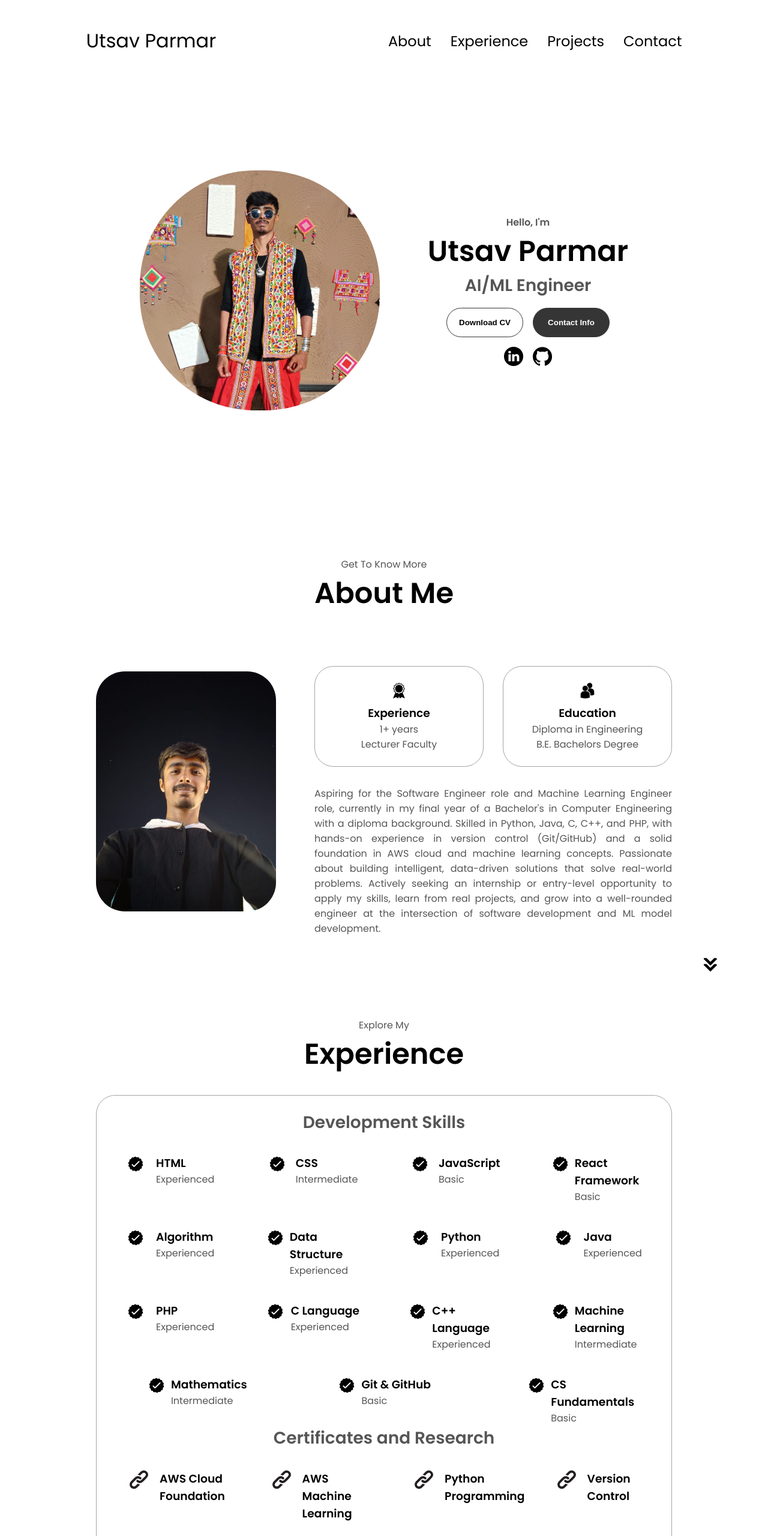
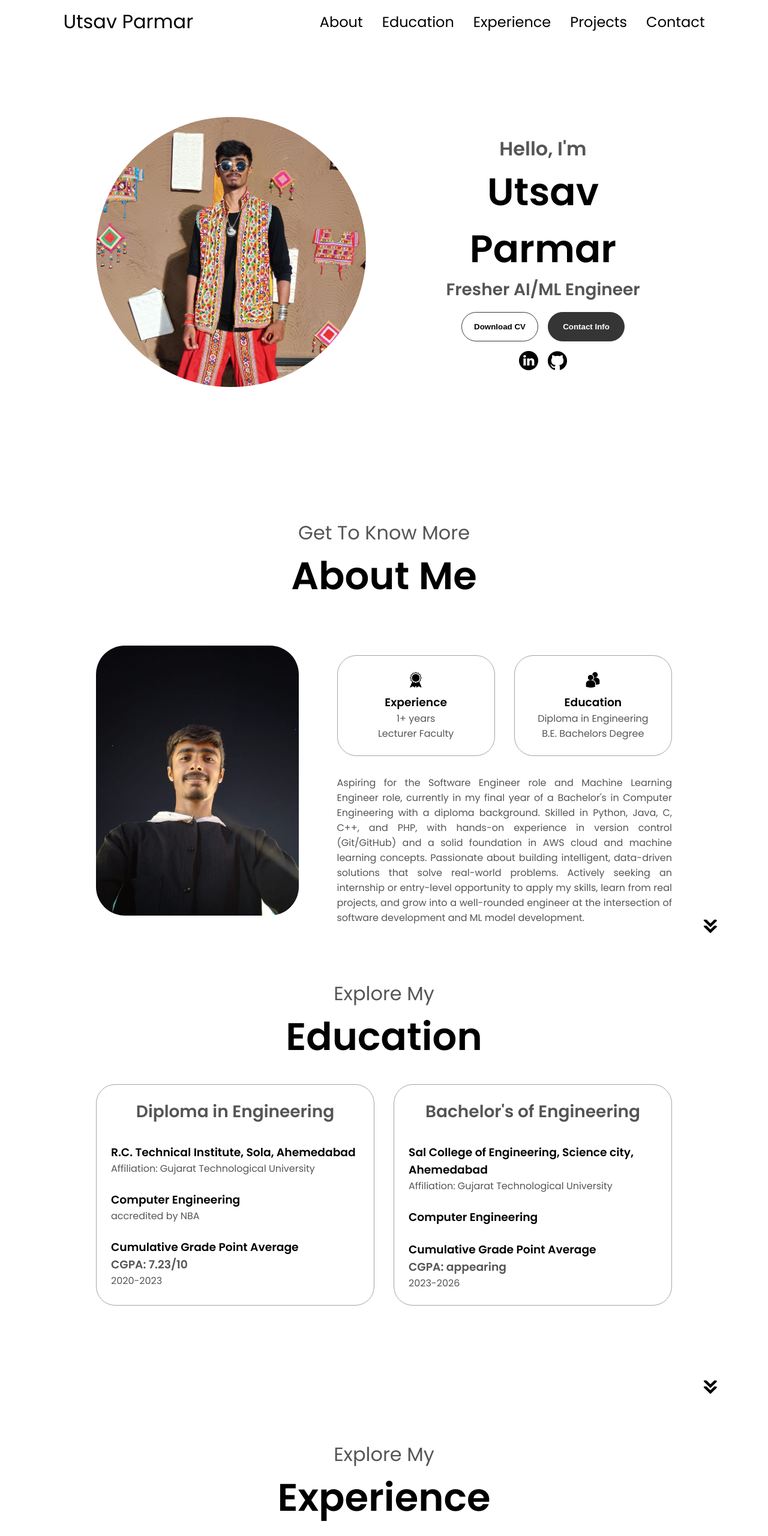
Before and after one commit to utsav7parmar/Utsav_Portfolio, a plain HTML site: page index.html in a window 1280 px wide. Shown: the top 2560 px of the page at 60% size. Drawn offline with Linux system fonts and the light colour scheme.

Commit message:
addEducationSection

```diff
--- a/index.html
+++ b/index.html
@@ -6,6 +6,7 @@
     <title>My Portfolio</title>
     <link rel="stylesheet" href="style.css">
     <link rel="stylesheet" href="mediaqueries.css">
+    <link href="https://cdnjs.cloudflare.com/ajax/libs/font-awesome/6.0.0-beta3/css/all.min.css" rel="stylesheet">
 </head>
 
 <body>
@@ -15,7 +16,7 @@
         <div>
             <ul class="nav-links">
                 <li><a href="#about">About</a></li>
-                <!-- <li><a href="#education">Education</a></li> -->
+                <li><a href="#education">Education</a></li>
                 <li><a href="#experience">Experience</a></li>
                 <li><a href="#projects">Projects</a></li>
                 <li><a href="#contact">Contact</a></li>
@@ -33,7 +34,7 @@
             </div>
             <div class="menu-links">
                 <li><a href="#about" onclick="toggleMenu()">About</a></li>
-                <!-- <li><a href="#education" onclick="toggleMenu()">Education</a></li> -->
+                <li><a href="#education" onclick="toggleMenu()">Education</a></li>
                 <li><a href="#experience" onclick="toggleMenu()">Experience</a></li>
                 <li><a href="#projects" onclick="toggleMenu()">Projects</a></li>
                 <li><a href="#contact" onclick="toggleMenu()">Contact</a></li>
@@ -43,12 +44,12 @@
     <!-- profile section -->
     <section id="profile">
         <div class="section__pic-container">
-            <img src="./assets/profile_pic7.webp" alt="Utsav Parmar profile picture" style="border-radius: 12rem; ">
+            <img src="./assets/profile_pic7.webp" alt="Utsav Parmar profile picture" style="border-radius: 14rem; ">
         </div>
         <div class="section__text">
             <p class="section__text__p1">Hello, I'm</p>
             <h1 class="title">Utsav Parmar</h1>
-            <p class="section__text__p2">AI/ML Engineer</p>
+            <p class="section__text__p2">Fresher AI/ML Engineer</p>
             <div class="btn-container">
                 <button
                     class="btn btn-color-2"
@@ -120,19 +121,60 @@
             src="./assets/arrow.png"
             alt="Arrow icon"
             class="icon arrow"
-            onclick="location.href='./#experience'"
+            onclick="location.href='./#education'"
         />
     </section>
     <!-- education section -->
-     <!-- <section id="education">
-
+     <section id="education">
+        <p class="section__text__p1">Explore My</p>
+        <h1 class="title">Education</h1>
+        <div class="education-details-container">
+            <div class="about-containers">
+                <!-- Diploma Study -->
+                <div class="details-container">
+                    <h2 class="education-sub-title">Diploma in Engineering</h2>
+                    <div class="article-containers">
+                        <!-- <article> -->
+                            <div>
+                                <h3>R.C. Technical Institute, Sola, Ahemedabad</h3>
+                                <p>Affiliation: Gujarat Technological University</p>
+                                <br/>
+                                <h3>Computer Engineering</h3>
+                                <p>accredited by NBA</p>
+                                <br/>
+                                <h3>Cumulative Grade Point Average<p>CGPA: 7.23/10</p></h3>
+                                <p>2020-2023</p>
+                            </div>
+                        <!-- </article> -->
+                    </div>
+                </div>
+                <!-- Bachelor's study -->
+                <div class="details-container">
+                    <h2 class="education-sub-title">Bachelor's of Engineering</h2>
+                    <div class="article-containers">
+                        <!-- <article> -->
+                            <div>
+                                <h3>Sal College of Engineering, Science city, Ahemedabad</h3>
+                                <p>Affiliation: Gujarat Technological University</p>
+                                <br/>
+                                <h3>Computer Engineering</h3>
+                                <!-- <p>accredited by NBA</p> -->
+                                <br/>
+                                <h3>Cumulative Grade Point Average<p>CGPA: appearing</p></h3>
+                                <p>2023-2026</p>
+                            </div>
+                        <!-- </article> -->
+                    </div>
+                </div>
+            </div>
+        </div>
         <img
             src="./assets/arrow.png"
             alt="Arrow icon"
             class="icon arrow"
             onclick="location.href='./#experience'"
         />
-     </section> -->
+     </section>
     <!-- experience section -->
     <section id="experience">
         <p class="section__text__p1">Explore My</p>
@@ -140,6 +182,7 @@
         <div class="experience-details-container">
             <div class="about-containers">
                 <div class="details-container">
+                    <!-- development skills -->
                     <h2 class="experience-sub-title">Development Skills</h2>
                     <div class="article-container">
                         <article>
@@ -308,7 +351,7 @@
                             </div>
                         </article>
                     </div>
-
+                    <!-- certificates and research papers -->
                     <h2 class="experience-sub-title">Certificates and Research</h2>
                     <div class="article-container">
                         <article>
@@ -359,6 +402,14 @@
                                 />
                                 <h3><a href="https://ijrpr.com/uploads/V6ISSUE10/IJRPR53640.pdf">Breast Cancer</a></h3>
                         </article>
+                        <article>
+                                <img
+                                    src="./assets/link-flat-on-transparent-background-free-png.webp"
+                                    alt="Experience icon"
+                                    class="icon"
+                                />
+                                <h3><a href="assets/SSIP Hackathon.jpg">SSIP Hack Participation</a></h3>
+                        </article>
                     </div>
                 </div>
             </div>
@@ -393,8 +444,8 @@
                         </button>
                         <button
                             class="btn btn-color-2 project-btn"
-                            onclick="location.href='https://github.com/utsav7parmar/'">
-                            Live Demo
+                            onclick="location.href='https://utsavnparmar.netlify.app/'">
+                            Website
                         </button>
                     </div>
                 </div>
@@ -490,11 +541,27 @@
             <div class="nav-links-container">
                 <ul class="nav-links">
                     <li><a href="#about">About</a></li>
-                    <!-- <li><a href="#education">Education</a></li> -->
+                    <li><a href="#education">Education</a></li>
                     <li><a href="#experience">Experience</a></li>
                     <li><a href="#projects">Projects</a></li>
                     <li><a href="#contact">Contact</a></li>
                 </ul>
+            </div>
+        </nav>
+        <nav>
+            <div class="nav-links-container nav-links">
+                <a href="https://github.com/utsav7parmar/" target="_blank" aria-label="GitHub">
+                    <i class="fab fa-github" style="font-size: 2.5rem;"></i>
+                </a>
+                <a href="https://www.linkedin.com/in/utsav-parmar-229635232/" target="_blank" aria-label="LinkedIn">
+                    <i class="fab fa-linkedin" style="font-size: 2.5rem;"></i>
+                </a>
+                <a href="mailto:utsavparmar7749@gmail.com" aria-label="Email">
+                    <i class="fas fa-envelope" style="font-size: 2.5rem;"></i>
+                </a>
+                <a href="https://leetcode.com/u/Utsav794/" target="_blank" aria-label="LeetCode">
+                    <i class="fas fa-code" style="font-size: 2.5rem;"></i>
+                </a>
             </div>
         </nav>
         <p>Copyright &#169; 2025 Utsav Parmar. All Rights Reserved.</p>
--- a/style.css
+++ b/style.css
@@ -36,7 +36,7 @@ nav,
 nav {
     justify-content: space-around;
     align-items: center;
-    height: 17vh;
+    height: 9vh;
 }
 
 .nav-links {
@@ -166,7 +166,7 @@ section {
     display: flex;
     justify-content: center;
     gap: 5rem;
-    height: 80vh;
+    height: 95.5vh;
 }
 
 .section__pic-container {
@@ -187,6 +187,7 @@ section {
 
 .section__text__p1 {
     text-align: center;
+    font-size: 2rem;
 }
 
 .section__text__p2 {
@@ -195,7 +196,7 @@ section {
 }
 
 .title {
-    font-size: 3rem;
+    font-size: 4rem;
     text-align: center;
 }
 
@@ -218,7 +219,8 @@ section {
  .btn-container {
     display: flex;
     justify-content: center;
-    gap: 1rem;
+    font-size: 1.5rem;
+    gap: 2rem;
  }
 
  .btn {
@@ -309,9 +311,37 @@ section {
 }
 
 .section__pic-container {
-    height: 400px;
-    width: 400px;
+    height: 450px;
+    width: 450px;
     margin: auto 0;
+}
+
+/* education section */
+
+#education {
+    position: relative;
+}
+
+.education-sub-title {
+    color: rgb(85, 85, 85);
+    font-weight: 600;
+    font-size: 1.75rem;
+    margin-bottom: 2rem;
+}
+
+.education-details-container {
+    display: flex;
+    justify-content: center;
+    flex-direction: column;
+}
+
+.article-containers {
+    display: flex;
+    text-align: initial;
+    flex-wrap: wrap;
+    flex-direction: column;
+    gap: 2.5rem;
+    justify-content: space-around;
 }
 
 /* experience section */
```
Also changed, not shown: 1 other file.
